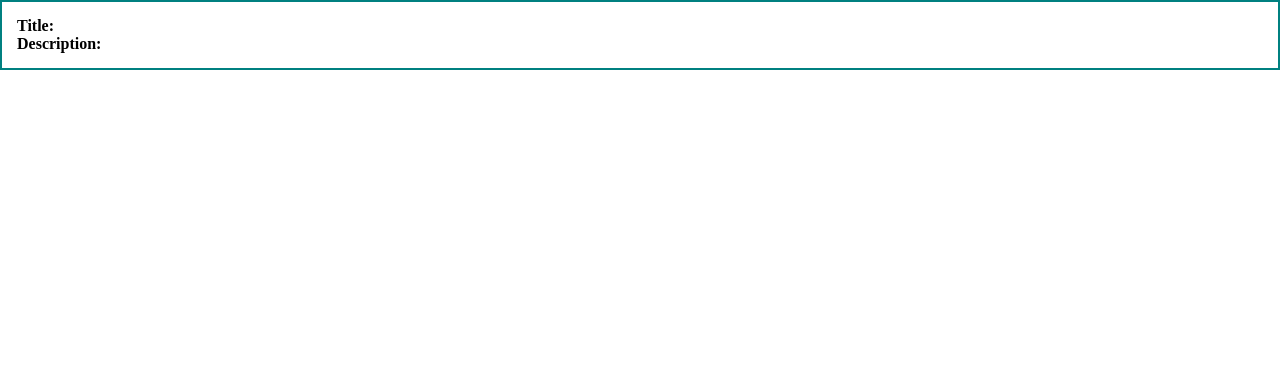
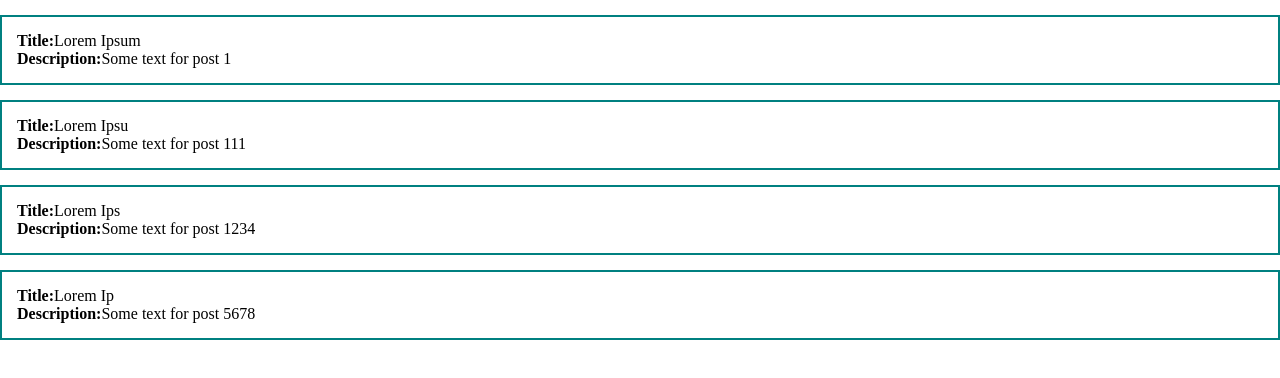
Before and after one commit to MikitaCat/vue_learning, a Vue app: page / in a window 1280 px wide. Shown: the top 378 px of the page. Built offline with nearby package versions, Linux system fonts and the light colour scheme.

Commit message:
Arrays rendering was created to render posts

```diff
--- a/src/App.vue
+++ b/src/App.vue
@@ -1,8 +1,10 @@
 // Component MarkUp
 <template>
-  <div class="post">
-    <div><strong>Title:</strong></div>
-    <div><strong>Description:</strong></div>
+  <div>
+    <div v-for="post in posts" class="post">
+      <div><strong>Title:</strong>{{ post.title }}</div>
+      <div><strong>Description:</strong>{{ post.body }}</div>
+    </div>
   </div>
 </template>
 
@@ -10,7 +12,14 @@
 //Component model
 export default {
   data() {
-    return {};
+    return {
+      posts: [
+        { id: 1, title: "Lorem Ipsum", body: "Some text for post 1" },
+        { id: 2, title: "Lorem Ipsu", body: "Some text for post 111" },
+        { id: 3, title: "Lorem Ips", body: "Some text for post 1234" },
+        { id: 4, title: "Lorem Ip", body: "Some text for post 5678" },
+      ],
+    };
   },
   methods: {},
 };
@@ -23,8 +32,9 @@ export default {
   box-sizing: border-box;
 }
 
-.post{
+.post {
   padding: 15px;
   border: solid 2px teal;
+  margin-top: 15px;
 }
 </style>
```
